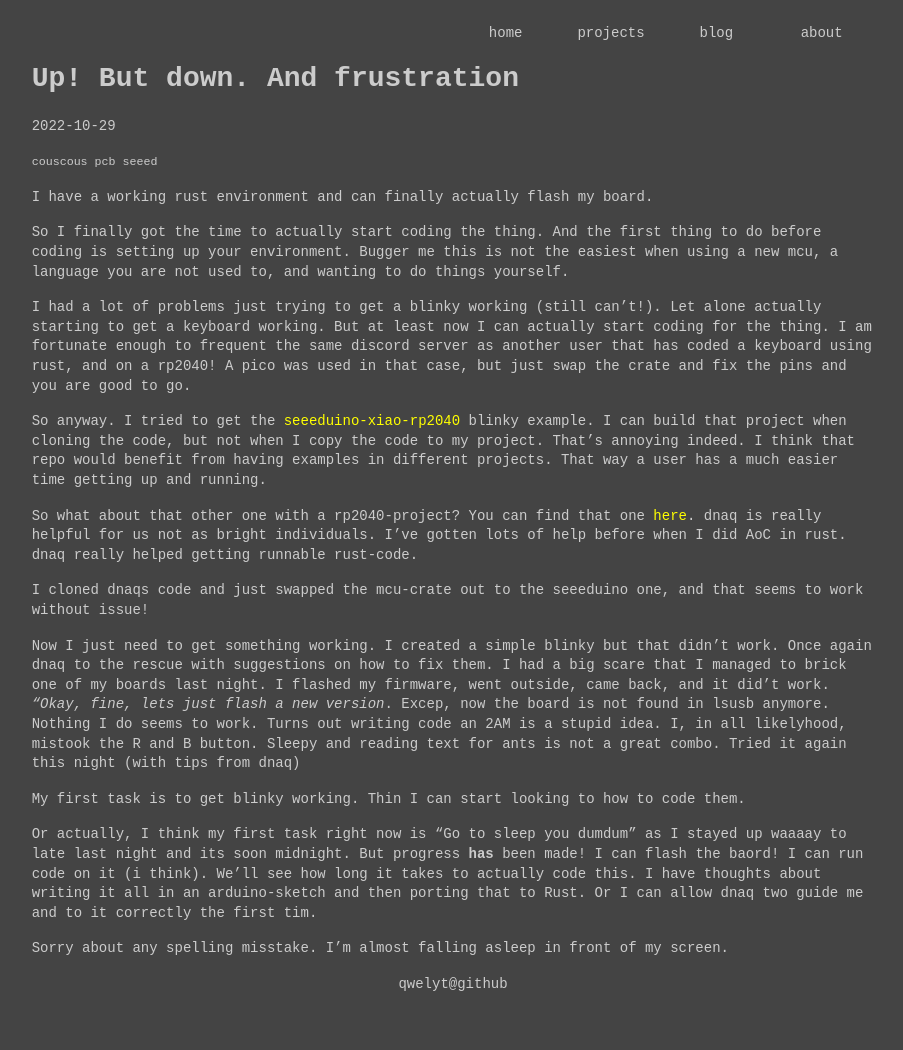
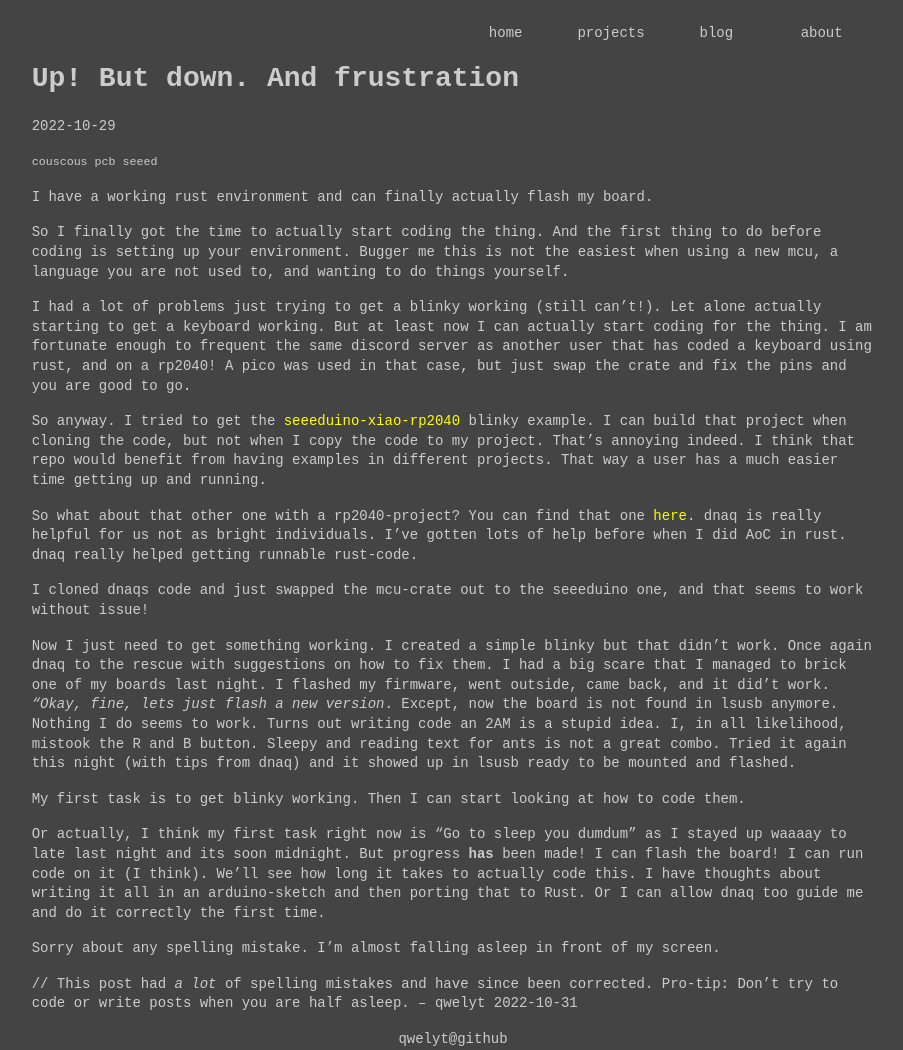
Before and after one commit to qwelyt/qwelyt.github.io, a Jekyll site: the page built from _posts/2022-10-29-Up-but-down-and-frustration.md, in a window 1280 px wide. Shown: the whole page, without its empty margins (187-1090 px from the left). Built offline with Jekyll 4.4.1, drawn with Linux system fonts in a browser that asks for light colours; before the commit the page ends 994 px from its top, so only the background shows below that.

Commit message:
Fix spelling

```diff
--- a/_posts/2022-10-29-Up-but-down-and-frustration.md
+++ b/_posts/2022-10-29-Up-but-down-and-frustration.md
@@ -15,11 +15,14 @@ So what about that other one with a rp2040-project? You can find that one [here]
 
 I cloned dnaqs code and just swapped the mcu-crate out to the seeeduino one, and that seems to work without issue!
 
-Now I just need to get something working. I created a simple blinky but that didn't work. Once again dnaq to the rescue with suggestions on how to fix them. I had a big scare that I managed to brick one of my boards last night. I flashed my firmware, went outside, came back, and it did't work. *"Okay, fine, lets just flash a new version*. Excep, now the board is not found in `lsusb` anymore. Nothing I do seems to work. Turns out writing code an 2AM is a stupid idea. I, in all likelyhood, mistook the R and B button. Sleepy and reading text for ants is not a great combo. Tried it again this night (with tips from dnaq)
+Now I just need to get something working. I created a simple blinky but that didn't work. Once again dnaq to the rescue with suggestions on how to fix them. I had a big scare that I managed to brick one of my boards last night. I flashed my firmware, went outside, came back, and it did't work. *"Okay, fine, lets just flash a new version*. Except, now the board is not found in `lsusb` anymore. Nothing I do seems to work. Turns out writing code an 2AM is a stupid idea. I, in all likelihood, mistook the R and B button. Sleepy and reading text for ants is not a great combo. Tried it again this night (with tips from dnaq) and it showed up in `lsusb` ready to be mounted and flashed.
 
-My first task is to get blinky working. Thin I can start looking to how to code them.
+My first task is to get blinky working. Then I can start looking at how to code them.
 
-Or actually, I think my first task right now is "Go to sleep you dumdum" as I stayed up waaaay to late last night and its soon midnight. But progress **has** been made! I can flash the baord! I can run code on it (i think). We'll see how long it takes to actually code this. I have thoughts about writing it all in an arduino-sketch and then porting that to Rust. Or I can allow dnaq two guide me and to it correctly the first tim.
+Or actually, I think my first task right now is "Go to sleep you dumdum" as I stayed up waaaay to late last night and its soon midnight. But progress **has** been made! I can flash the board! I can run code on it (I think). We'll see how long it takes to actually code this. I have thoughts about writing it all in an arduino-sketch and then porting that to Rust. Or I can allow dnaq too guide me and do it correctly the first time.
 
 
-Sorry about any spelling misstake. I'm almost falling asleep in front of my screen.
+Sorry about any spelling mistake. I'm almost falling asleep in front of my screen.
+
+
+// This post had *a lot* of spelling mistakes and have since been corrected. Pro-tip: Don't try to code or write posts when you are half asleep. -- qwelyt 2022-10-31
```
